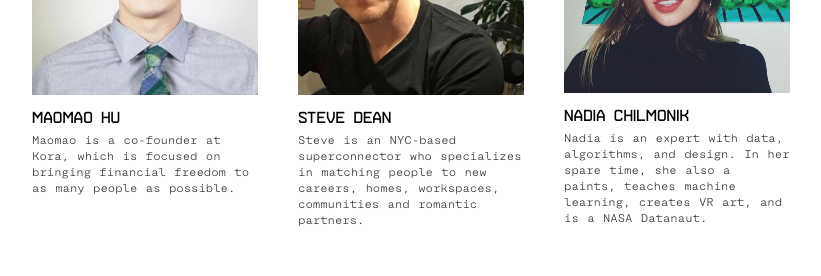
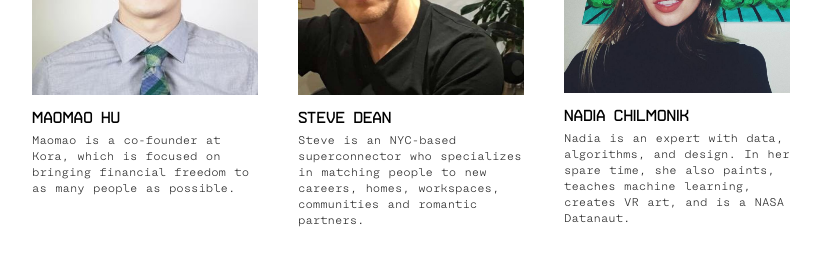
Before and after one commit to kende/playa-preview, a Nuxt app: page /about in a window 1280 px wide. Shown: the part 940-1216 px from the top of the page, without its empty margins (228-1049 px from the left). Built offline with nearby package versions, Linux system fonts and the light colour scheme.

Commit message:
extra letter in nadia's bio

```diff
--- a/pages/about.vue
+++ b/pages/about.vue
@@ -47,7 +47,7 @@
         <div class="card column">
           <img src="~assets/photos/nadia.png" alt="">
           <div class="name">NADIA CHILMONIK</div>
-          <div class="summary">Nadia is an expert with data, algorithms, and design. In her spare time, she also a paints, teaches machine learning, creates VR art, and is a NASA Datanaut.</div>
+          <div class="summary">Nadia is an expert with data, algorithms, and design. In her spare time, she also paints, teaches machine learning, creates VR art, and is a NASA Datanaut.</div>
         </div>
       </div>
       <!-- <div class="cards-wrapper row">
```
